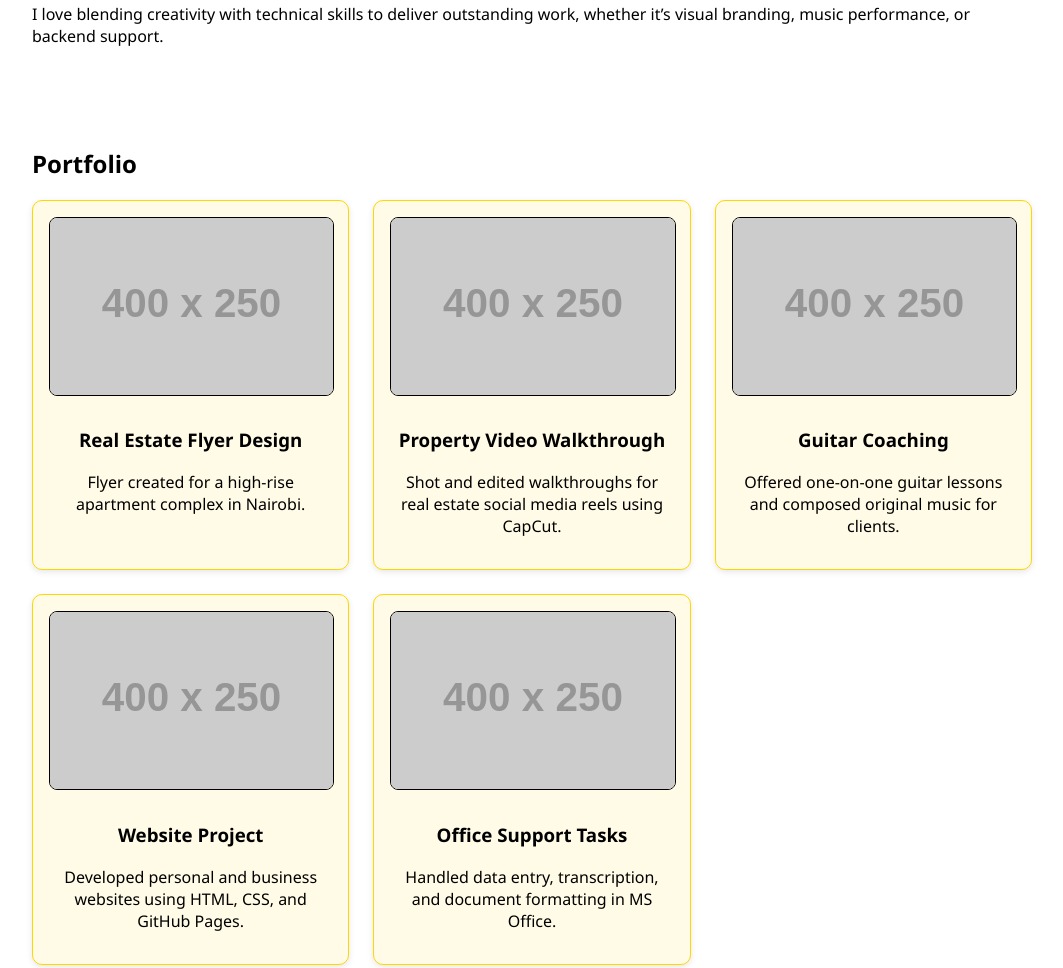
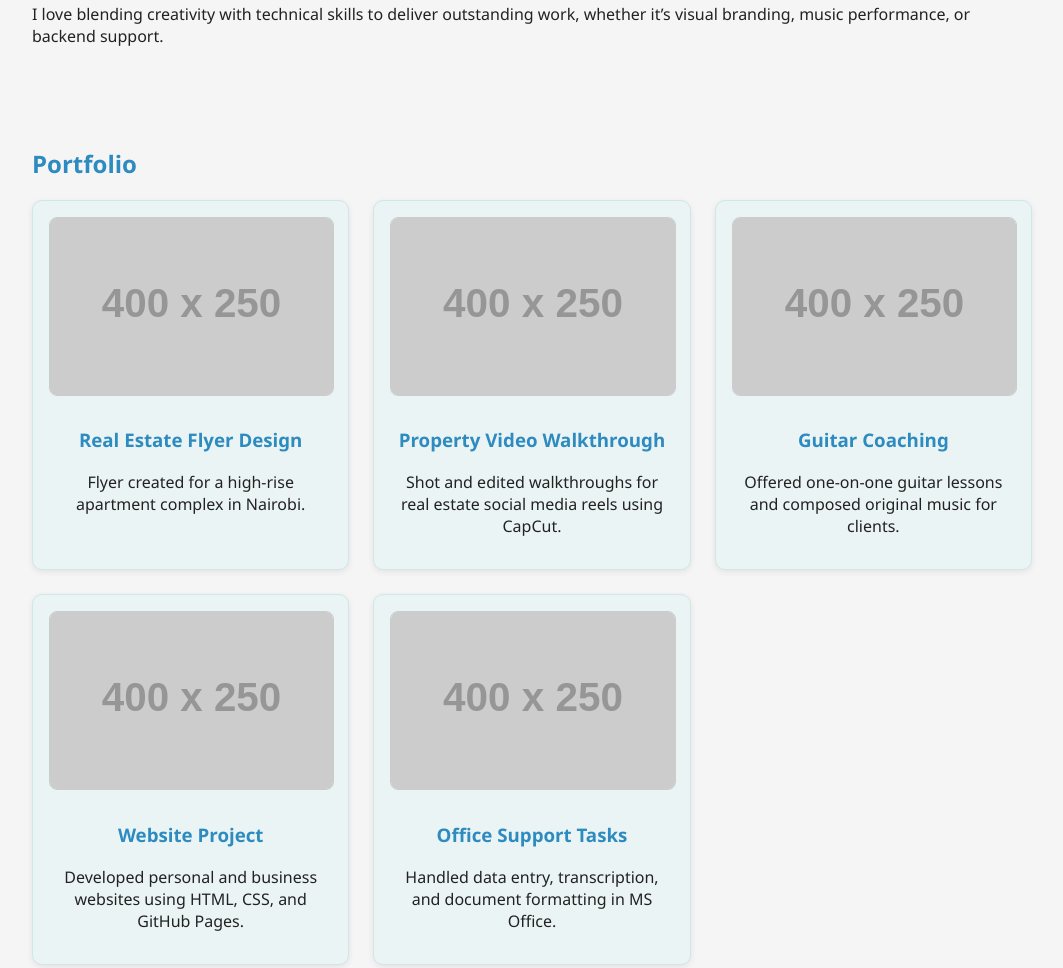
Before and after one commit to KeremyKE/keremyKE.github.io, a plain HTML site: page index.html in a window 1280 px wide. Shown: the part 508-1476 px from the top of the page, without its empty margins (108-1171 px from the left). Drawn offline with Linux system fonts and the light colour scheme; placeholder pictures from the web are drawn by us.

Commit message:
Add files via upload

```diff
--- a/index.html
+++ b/index.html
@@ -10,10 +10,10 @@
   <style>
     body {
       font-family: 'Segoe UI', Tahoma, Geneva, Verdana, sans-serif;
-      background: #ffffff;
+      background: #f5f5f5;
       margin: 0;
       padding: 0 1rem;
-      color: #000;
+      color: #222222;
     }
     header {
       background: #000000;
@@ -23,7 +23,7 @@
       box-shadow: 0 4px 10px rgba(0, 0, 0, 0.2);
     }
     nav {
-      background: #f2f2f2;
+      background: #ffffff;
       padding: 1rem;
       text-align: center;
     }
@@ -35,12 +35,15 @@
     }
     nav a:hover, nav a:focus {
       text-decoration: underline;
-      color: #ffd700;
+      color: #2e8bc0;
     }
     section {
       padding: 2rem 0;
       max-width: 1000px;
       margin: auto;
+    }
+    h2, h3 {
+      color: #2e8bc0;
     }
     .grid {
       display: grid;
@@ -48,11 +51,11 @@
       gap: 1.5rem;
     }
     .card {
-      background: #fffbe6;
+      background: #eaf4f4;
       padding: 1rem;
       border-radius: 10px;
-      border: 1px solid #ffd700;
-      box-shadow: 0 2px 6px rgba(0,0,0,0.1);
+      border: 1px solid #d0e7e7;
+      box-shadow: 0 2px 6px rgba(0,0,0,0.08);
       text-align: center;
       transition: transform 0.3s ease;
     }
@@ -64,10 +67,7 @@
       width: 100%;
       border-radius: 8px;
       margin-bottom: 0.5rem;
-      border: 1px solid #000;
-    }
-    h2, h3 {
-      color: #000000;
+      border: 1px solid #ccc;
     }
     a.button {
       display: inline-block;
@@ -78,6 +78,10 @@
       text-decoration: none;
       font-weight: bold;
       margin-top: 1rem;
+      transition: background-color 0.3s ease;
+    }
+    a.button:hover {
+      background-color: #f4c430;
     }
     footer {
       background: #000000;
```
